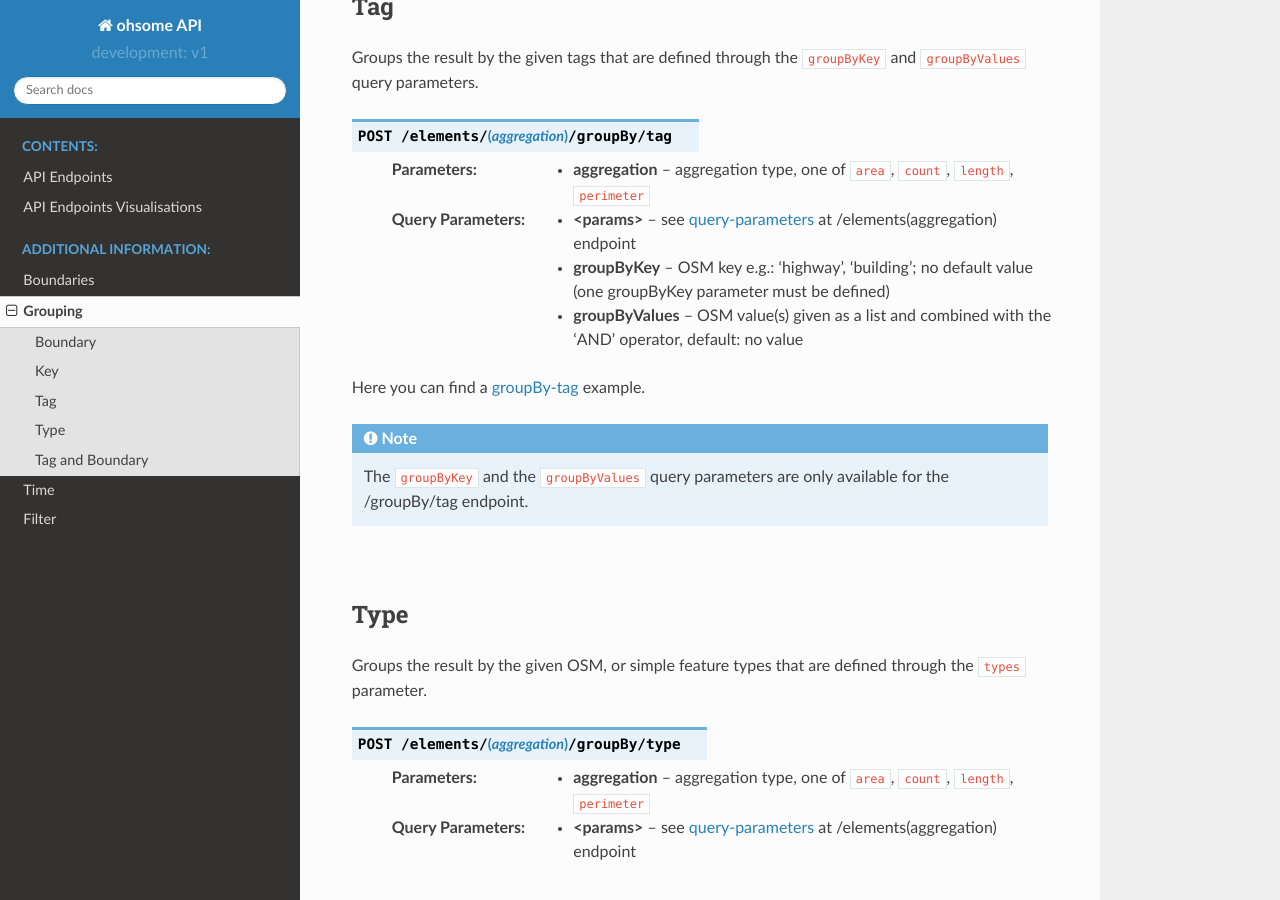
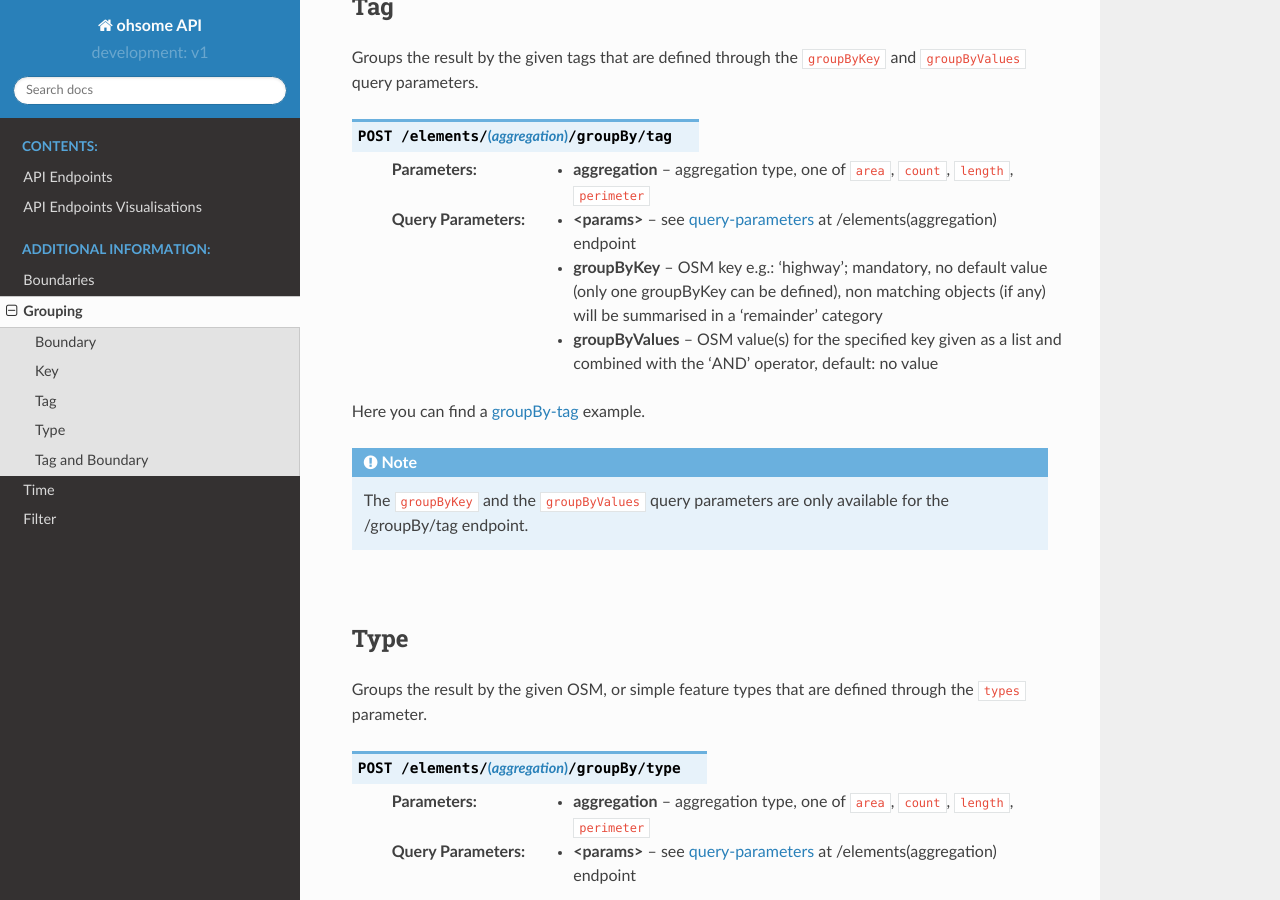
Before and after one commit to GIScience/ohsome-api, a Sphinx documentation site: the page built from docs/group-by.rst, in a window 1280 px wide and 900 px high, scrolled down 1463 px. Built offline with Sphinx 7.4.7 and the Read the Docs theme 2.0.0, drawn with Linux system fonts in a browser that asks for light colours.

Commit message:
add verbose comments to groupBy/tag

```diff
--- a/docs/group-by.rst
+++ b/docs/group-by.rst
@@ -54,8 +54,8 @@
 
     :param aggregation: aggregation type, one of ``area``, ``count``, ``length``, ``perimeter``
     :query <params>: see query-parameters_ at /elements(aggregation) endpoint
-    :query groupByKey: OSM key e.g.: 'highway’, 'building’; no default value (one groupByKey parameter must be defined)
-    :query groupByValues: OSM value(s) given as a list and combined with the ‘AND’ operator, default: no value
+    :query groupByKey: OSM key e.g.: 'highway’; mandatory, no default value (only one groupByKey can be defined), non matching objects (if any) will be summarised in a 'remainder' category
+    :query groupByValues: OSM value(s) for the specified key given as a list and combined with the ‘AND’ operator, default: no value
 .. _query-parameters: endpoints.html#post--elements-(aggregation)
 
 Here you can find a groupBy-tag_ example.
```
